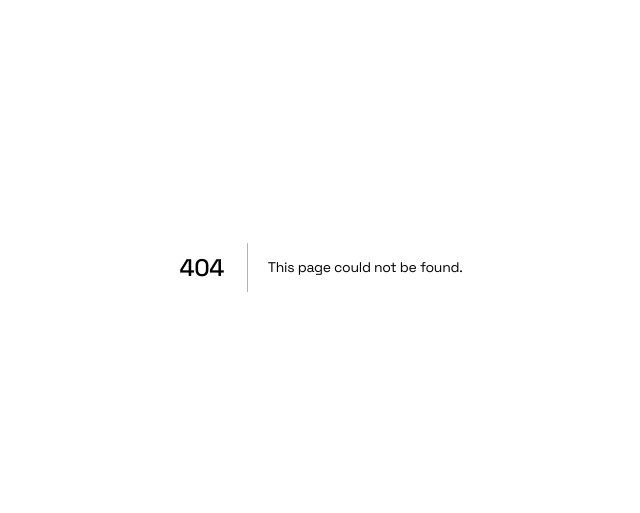
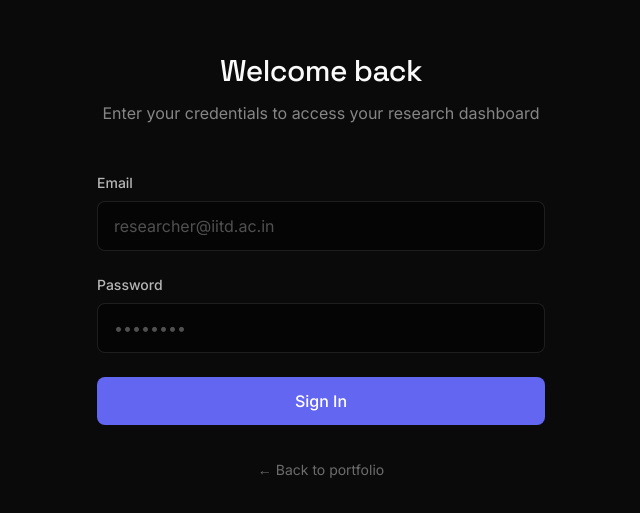
Before and after one commit to shivam10700/website, a Next.js app: page /login in a window 1280 px wide. Before the commit this address had no page. Shown: the part 133-646 px from the top of the page, without its empty margins (319-959 px from the left). Built offline with nearby package versions, Linux system fonts and the light colour scheme.

Commit message:
Create page.tsx

```diff
--- /dev/null
+++ b/src/app/login/page.tsx
@@ -0,0 +1,96 @@
+'use client'
+
+import { useState } from 'react'
+import { signIn } from 'next-auth/react'
+import { useRouter } from 'next/navigation'
+import Link from 'next/link'
+
+export default function LoginPage() {
+  const [email, setEmail] = useState('')
+  const [password, setPassword] = useState('')
+  const [error, setError] = useState('')
+  const [isLoading, setIsLoading] = useState(false)
+  const router = useRouter()
+
+  const handleSubmit = async (e: React.FormEvent) => {
+    e.preventDefault()
+    setIsLoading(true)
+    setError('')
+
+    try {
+      const result = await signIn('credentials', {
+        email,
+        password,
+        redirect: false,
+      })
+
+      if (result?.error) {
+        setError('Invalid credentials')
+      } else {
+        router.push('/dashboard')
+        router.refresh()
+      }
+    } catch (err) {
+      setError('An error occurred')
+    } finally {
+      setIsLoading(false)
+    }
+  }
+
+  return (
+    <div className="min-h-screen bg-bg flex items-center justify-center p-6">
+      <div className="w-full max-w-md">
+        <div className="text-center mb-12">
+          <h1 className="text-3xl font-display font-medium mb-3">Welcome back</h1>
+          <p className="text-white/50">Enter your credentials to access your research dashboard</p>
+        </div>
+
+        <form onSubmit={handleSubmit} className="space-y-6">
+          {error && (
+            <div className="bg-red-500/10 border border-red-500/20 text-red-400 px-4 py-3 rounded-lg text-sm">
+              {error}
+            </div>
+          )}
+
+          <div>
+            <label className="block text-sm font-medium text-white/70 mb-2">Email</label>
+            <input
+              type="email"
+              value={email}
+              onChange={(e) => setEmail(e.target.value)}
+              className="input-field"
+              placeholder="researcher@iitd.ac.in"
+              required
+            />
+          </div>
+
+          <div>
+            <label className="block text-sm font-medium text-white/70 mb-2">Password</label>
+            <input
+              type="password"
+              value={password}
+              onChange={(e) => setPassword(e.target.value)}
+              className="input-field"
+              placeholder="••••••••"
+              required
+            />
+          </div>
+
+          <button
+            type="submit"
+            disabled={isLoading}
+            className="w-full btn-primary disabled:opacity-50 disabled:cursor-not-allowed"
+          >
+            {isLoading ? 'Signing in...' : 'Sign In'}
+          </button>
+        </form>
+
+        <div className="mt-8 text-center">
+          <Link href="/" className="text-sm text-white/40 hover:text-white transition-colors">
+            ← Back to portfolio
+          </Link>
+        </div>
+      </div>
+    </div>
+  )
+}
```
